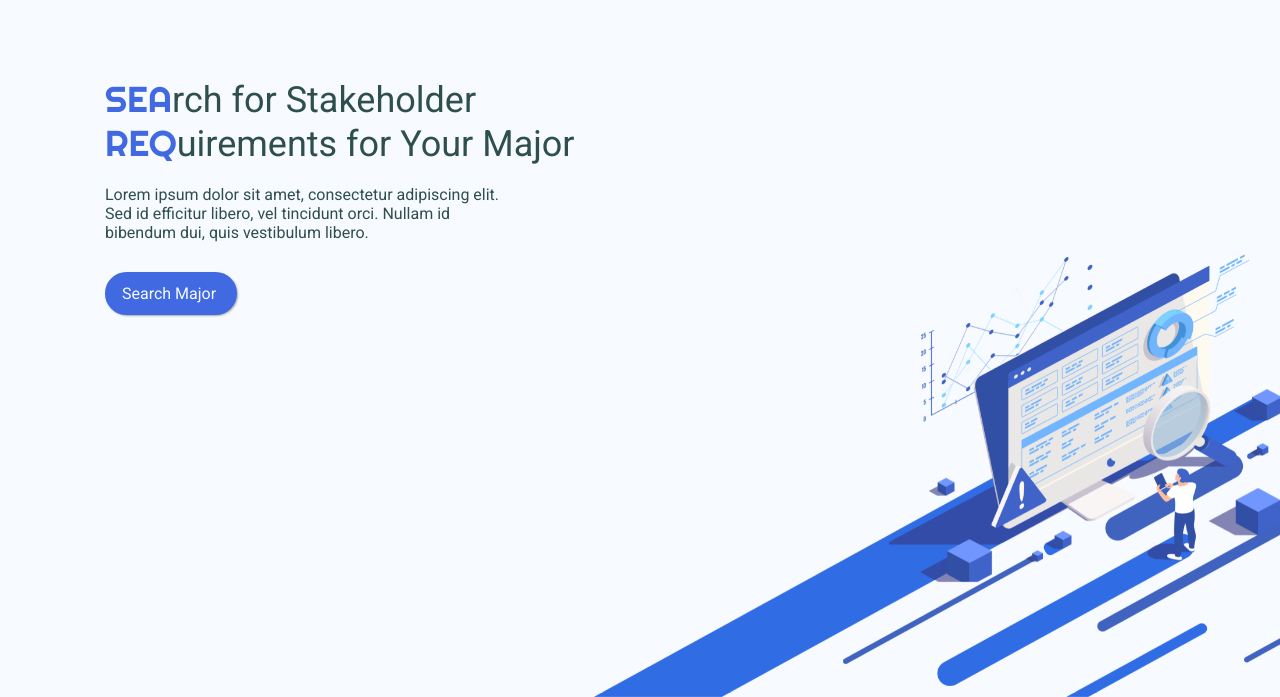
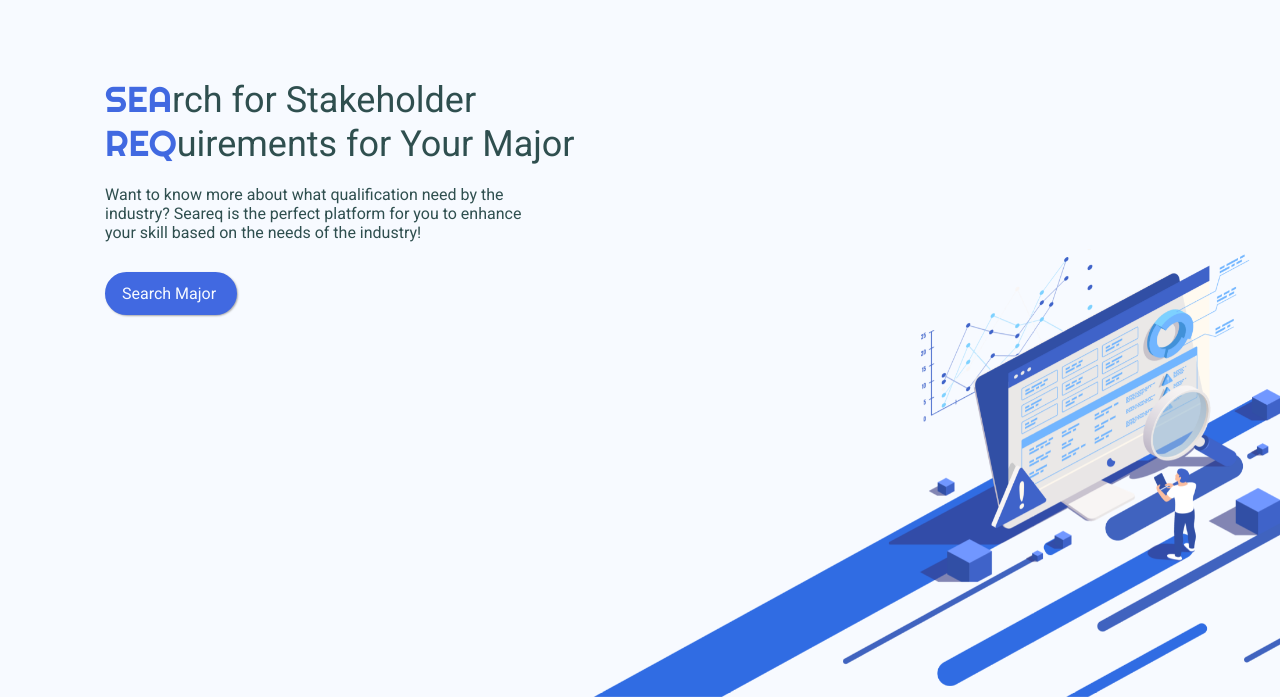
Before and after one commit to AgileRE-2023/stakeholder-requirement-retriever, a Django app: page / in a window 1280 px wide. Shown: the part 103-800 px from the top of the page. Run offline with Django 4.2, Linux system fonts and the light colour scheme.

```diff
--- a/templates/home.html
+++ b/templates/home.html
@@ -10,9 +10,9 @@
                 <span>SEA</span>rch for Stakeholder <span>REQ</span>uirements for Your Major
             </h1>
 
-            <p>Lorem ipsum dolor sit amet, consectetur adipiscing elit.
-                Sed id efficitur libero, vel tincidunt orci.
-                Nullam id bibendum dui, quis vestibulum libero.
+            <p>Want to know more about what qualification need by the industry?
+                Seareq is the perfect platform for you to enhance your skill
+                based on the needs of the industry!
             </p>
 
             <div class="sb-container">
--- a/templates/search.html
+++ b/templates/search.html
@@ -108,7 +108,7 @@
                 results.forEach(function (result) {
                     var listItem = document.createElement('li');
                     var link = document.createElement('a');
-                    link.href = result.replace(/\s+/g, '-').toLowerCase() + '.html';
+                    link.href = result.replace(/\s+/g, '-').toLowerCase();
                     link.textContent = result;
                     listItem.appendChild(link);
                     resultList.appendChild(listItem);
```
